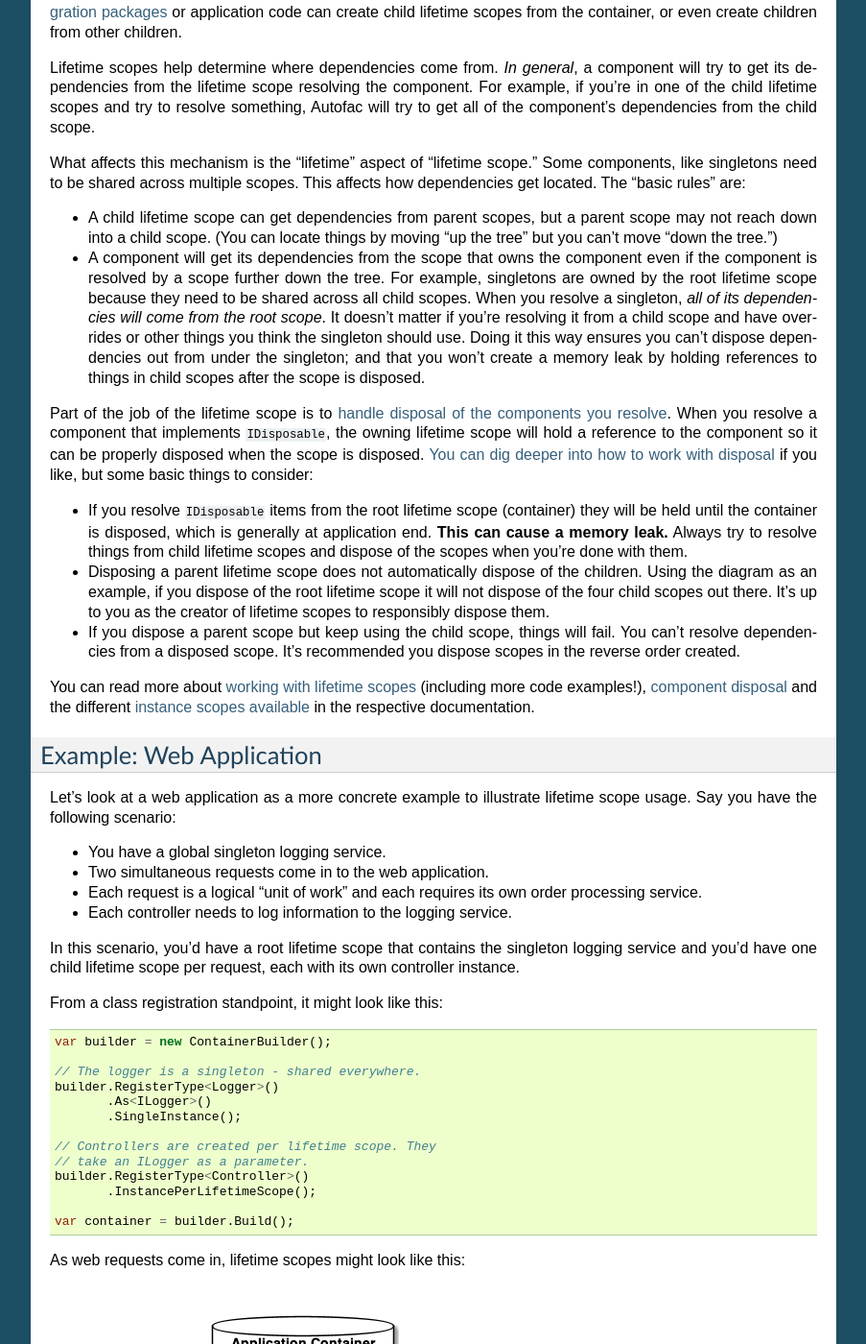
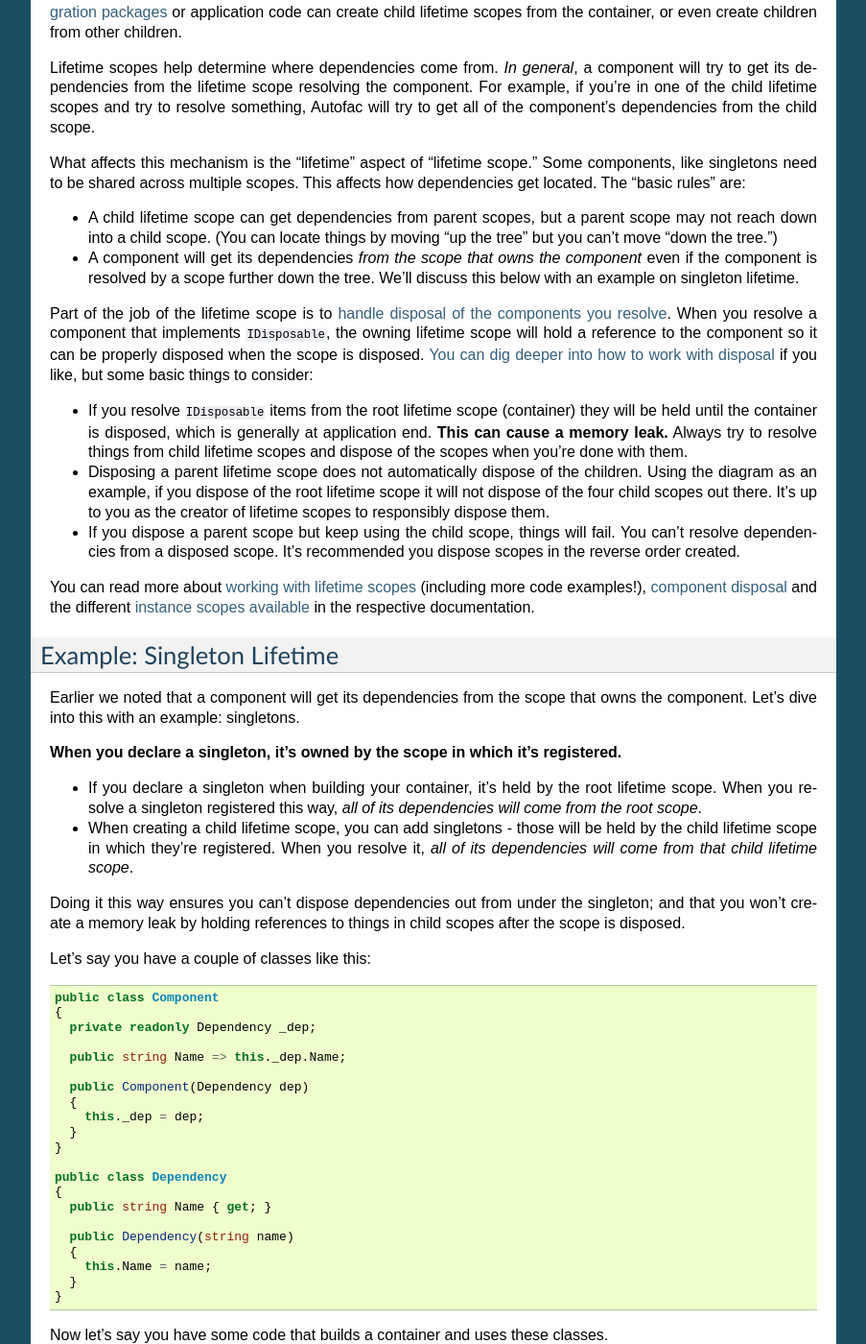
Before and after one commit to autofac/Documentation, a Sphinx documentation site: the page built from docs/lifetime/index.rst, in a window 1280 px wide and 1400 px high, scrolled down 2373 px. Shown: the whole window at 96% size, without its empty margins (198-1101 px from the left). Built offline with Sphinx 7.4.7, drawn with Linux system fonts in a browser that asks for light colours; some of the changed text lies outside the part shown.

Commit message:
Major update on singleton example - with pictures!

```diff
--- a/docs/lifetime/index.rst
+++ b/docs/lifetime/index.rst
@@ -77,7 +77,7 @@
 What affects this mechanism is the "lifetime" aspect of "lifetime scope." Some components, like singletons need to be shared across multiple scopes. This affects how dependencies get located. The "basic rules" are:
 
 - A child lifetime scope can get dependencies from parent scopes, but a parent scope may not reach down into a child scope. (You can locate things by moving "up the tree" but you can't move "down the tree.")
-- A component will get its dependencies from the scope that owns the component even if the component is resolved by a scope further down the tree. For example, singletons are owned by the root lifetime scope because they need to be shared across all child scopes. When you resolve a singleton, *all of its dependencies will come from the root scope*. It doesn't matter if you're resolving it from a child scope and have overrides or other things you think the singleton should use. Doing it this way ensures you can't dispose dependencies out from under the singleton; and that you won't create a memory leak by holding references to things in child scopes after the scope is disposed.
+- A component will get its dependencies *from the scope that owns the component* even if the component is resolved by a scope further down the tree. We'll discuss this below with an example on singleton lifetime.
 
 Part of the job of the lifetime scope is to :doc:`handle disposal of the components you resolve <disposal>`. When you resolve a component that implements ``IDisposable``, the owning lifetime scope will hold a reference to the component so it can be properly disposed when the scope is disposed. :doc:`You can dig deeper into how to work with disposal <disposal>` if you like, but some basic things to consider:
 
@@ -86,6 +86,113 @@
 - If you dispose a parent scope but keep using the child scope, things will fail. You can't resolve dependencies from a disposed scope. It's recommended you dispose scopes in the reverse order created.
 
 You can read more about :doc:`working with lifetime scopes <working-with-scopes>` (including more code examples!), :doc:`component disposal <disposal>` and the different :doc:`instance scopes available <instance-scope>` in the respective documentation.
+
+---------------------------
+Example: Singleton Lifetime
+---------------------------
+
+Earlier we noted that a component will get its dependencies from the scope that owns the component. Let's dive into this with an example: singletons.
+
+**When you declare a singleton, it's owned by the scope in which it's registered.**
+
+- If you declare a singleton when building your container, it's held by the root lifetime scope. When you resolve a singleton registered this way, *all of its dependencies will come from the root scope*.
+- When creating a child lifetime scope, you can add singletons - those will be held by the child lifetime scope in which they're registered. When you resolve it, *all of its dependencies will come from that child lifetime scope*.
+
+Doing it this way ensures you can't dispose dependencies out from under the singleton; and that you won't create a memory leak by holding references to things in child scopes after the scope is disposed.
+
+Let's say you have a couple of classes like this:
+
+.. sourcecode:: csharp
+
+    public class Component
+    {
+      private readonly Dependency _dep;
+
+      public string Name => this._dep.Name;
+
+      public Component(Dependency dep)
+      {
+        this._dep = dep;
+      }
+    }
+
+    public class Dependency
+    {
+      public string Name { get; }
+
+      public Dependency(string name)
+      {
+        this.Name = name;
+      }
+    }
+
+Now let's say you have some code that builds a container and uses these classes.
+
+.. sourcecode:: csharp
+
+    var builder = new ContainerBuilder();
+
+    // A singleton declared at container build
+    // time will be owned by the root scope and get
+    // all dependencies from the root scope.
+    builder.RegisterType<Component>()
+           .SingleInstance();
+
+    // Anything that resolves a Dependency from
+    // the root lifetime scope will see the name
+    // as 'root'
+    builder.Register(ctx => new Dependency("root"));
+
+    var container = builder.Build();
+
+    // Resolve the component from the root lifetime scope.
+    var rootComp = container.Resolve<Component>();
+
+    // This will show "root"
+    Console.WriteLine(rootComp.Name);
+
+    // Even if we override the Dependency in a child
+    // scope, it'll still show "root"
+    using (var child1 = container.BeginLifetimeScope(
+      b => b.Register(ctx => new Dependency("child1")))
+    {
+      child1Comp = child1.Resolve<Component>();
+      Console.WriteLine(child1Comp.Name);
+    }
+
+    // You can override the singleton by adding a new
+    // singleton in a child scope. This one will be
+    // owned by the child and will work in its children,
+    // but it doesn't override at the root scope.
+    using (var child2 = container.BeginLifetimeScope(
+      b => b.Register(ctx => new Dependency("child2")))
+    {
+      var child2Comp = child2.Resolve<Component>();
+
+      // This will show "child2"
+      Console.WriteLine(child2Comp.Name);
+
+      // rootComp and child2Comp are TWO DIFFERENT SINGLETONS.
+      Debug.Assert(rootComp != child2Comp);
+
+      using (var child2SubScope = scope.BeginLifetimeScope(
+        b => b.Register(ctx => new Dependency("child2SubScope")))
+      {
+        var child2SubComp = child2SubScope.Resolve<Component>();
+
+        // This will show "child2"
+        Console.WriteLine(child2SubComp.Name);
+
+        // child2Comp and child2SubComp are THE SAME.
+        Debug.Assert(child2Comp == child2SubComp);
+      }
+    }
+
+In picture format, it looks like this:
+
+.. image:: lifetime-scope-singleton-example.png
+
+As you can see, lifetime scope plays a role not only in how long a component lives but also where it gets its dependencies. As you design your application, you need to consider this so you don't run into issues where you think you're overriding a value but you're foiled by the component's declared lifetime. You can read more about the options for component instance scope :doc:`in our instance scope docs <instance-scope>`.
 
 ------------------------
 Example: Web Application
```
Also changed, not shown: docs/lifetime/lifetime-scope-singleton-example.png (added), 1 other file.
